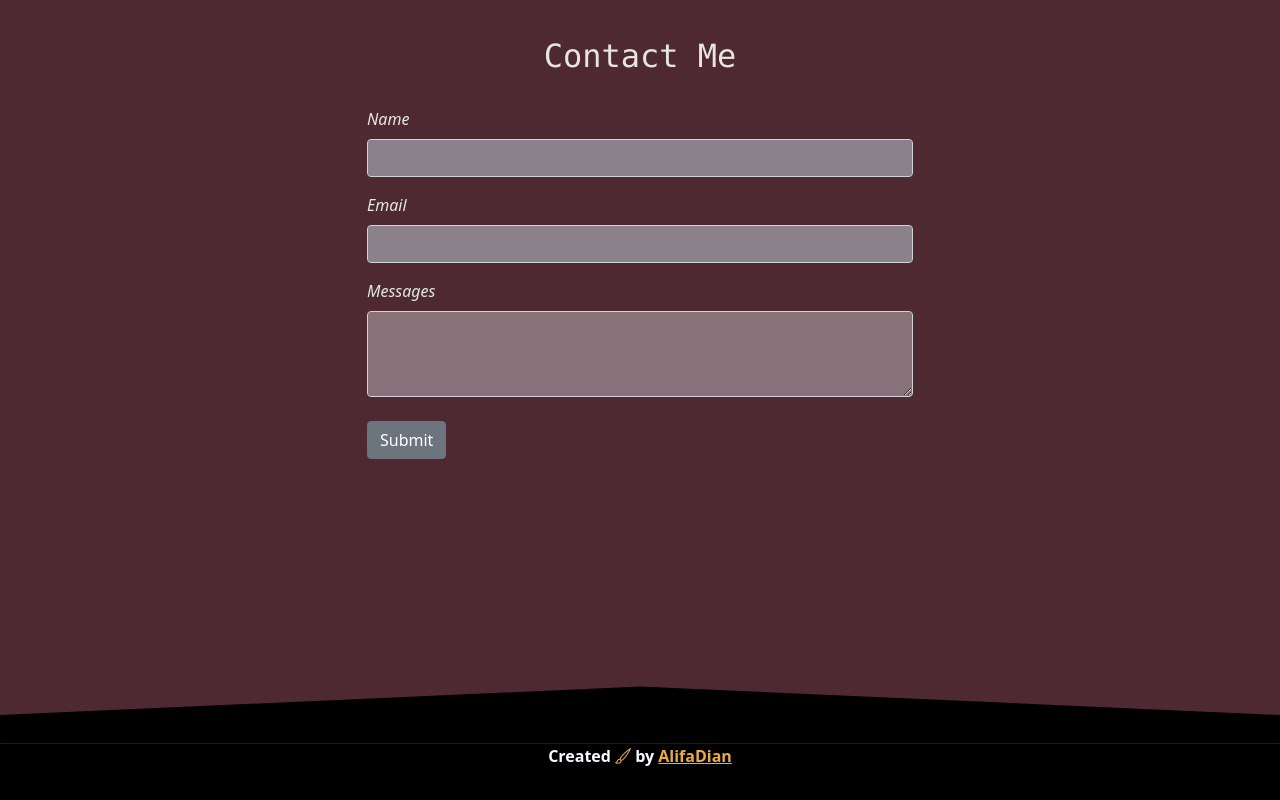
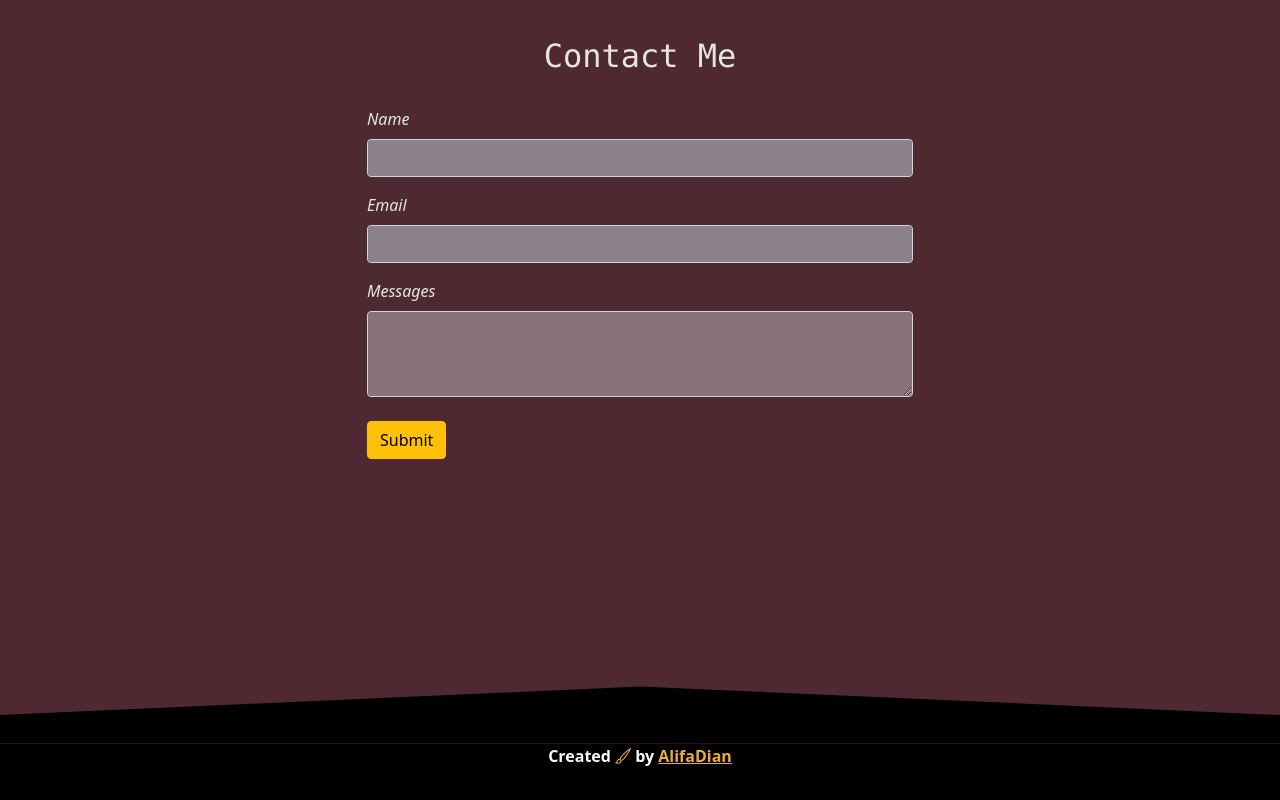
Before and after one commit to alifadian/Aldeer, a plain HTML site: page index.html in a window 1280 px wide. Shown: the part 3773-4573 px from the top of the page. Drawn offline with nearby package versions, Linux system fonts and the light colour scheme.

Commit message:
change button submit to orange

```diff
--- a/index.html
+++ b/index.html
@@ -196,7 +196,7 @@
                 <textarea class="form-control" id="messages" style="background-color: #887178;" rows="3"></textarea>
               </div>
 
-              <button type="submit" class="btn btn-secondary fw-lighter">Submit</button>
+              <button type="submit" class="btn btn-warning fw-lighter">Submit</button>
             </form>
           </div>
         </div>
```
